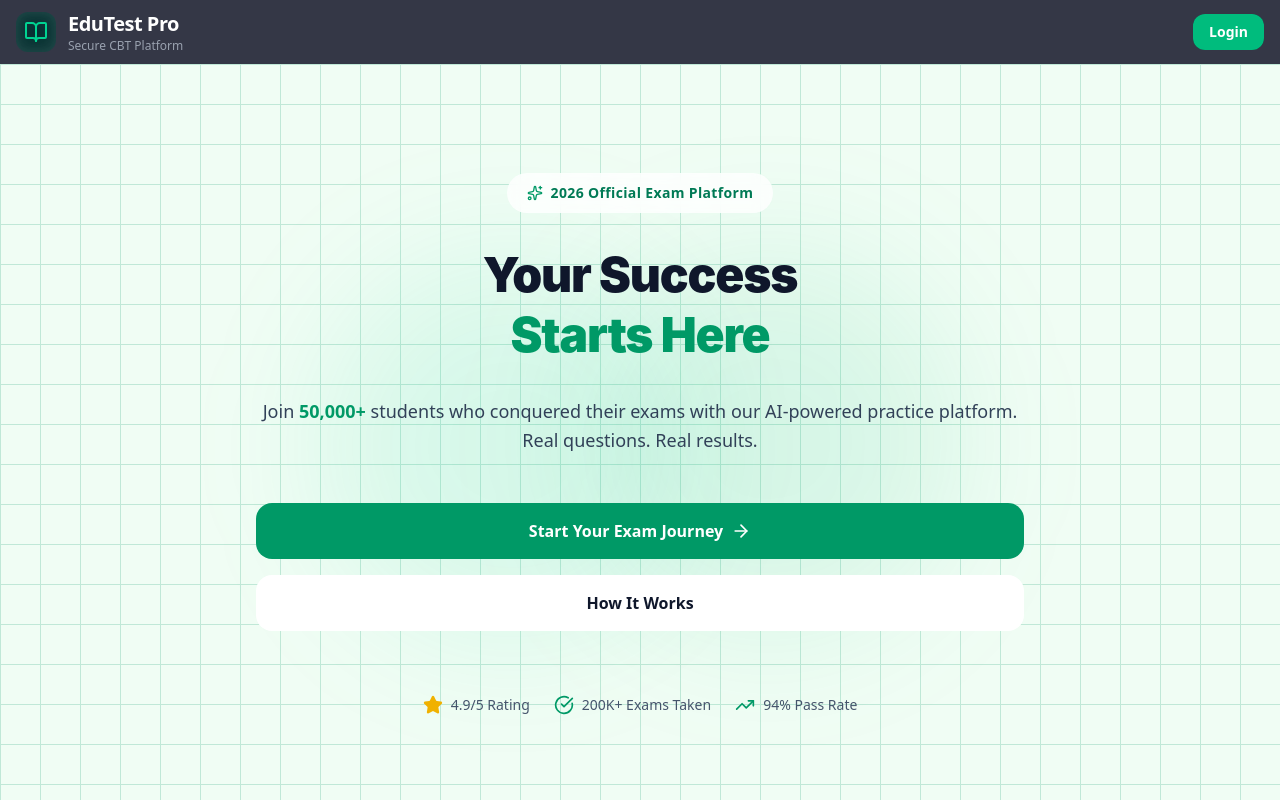
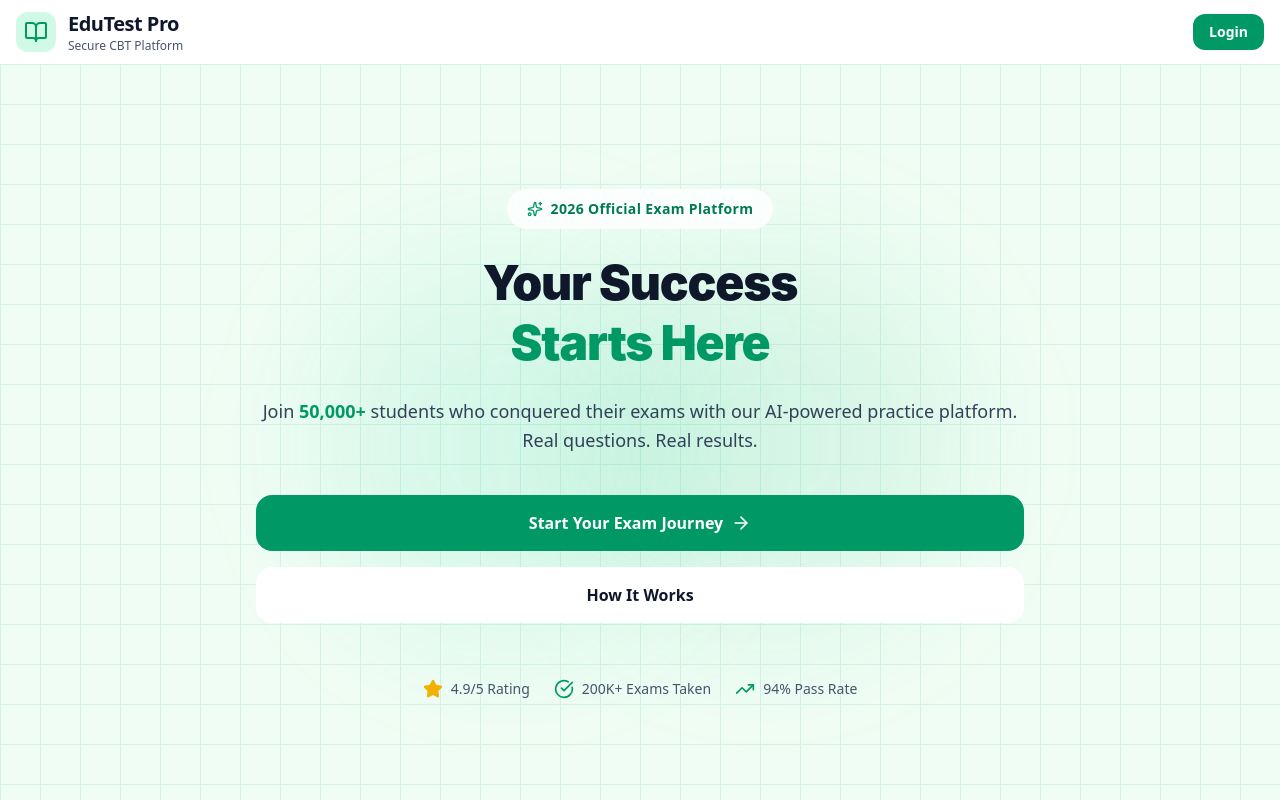
Before and after one commit to Dev-Taofeek/Edu-Test-Pro, a Next.js app: page / in a window 1280 px wide. Shown: the top 800 px of the page. Built offline with nearby package versions, Linux system fonts and the light colour scheme.

Commit message:
feat: Ui change

```diff
--- a/src/app/(auth)/register/page.js
+++ b/src/app/(auth)/register/page.js
@@ -173,7 +173,7 @@ export default function SignupPage() {
 
         const dobDate = new Date(dob);
         const today = new Date();
-        const age = today.getFullYear() - dobDate.getFullYear();
+        let age = today.getFullYear() - dobDate.getFullYear();
         const monthDiff = today.getMonth() - dobDate.getMonth();
 
         if (
--- a/src/app/dashboard/admin/layout.jsx
+++ b/src/app/dashboard/admin/layout.jsx
@@ -87,7 +87,7 @@ export default function AdminDashboardLayout({ children }) {
                         </Link>
                         <button
                             onClick={() => setIsSidebarOpen(false)}
-                            className="lg:hidden"
+                            className="lg:hidden cursor-pointer"
                         >
                             <X />
                         </button>
@@ -149,7 +149,7 @@ export default function AdminDashboardLayout({ children }) {
                     <header className="sticky top-0 bg-white border-b border-[#aeaeae] z-30 h-16 flex items-center px-6">
                         <button
                             onClick={() => setIsSidebarOpen(true)}
-                            className="lg:hidden"
+                            className="lg:hidden cursor-pointer"
                         >
                             <Menu />
                         </button>
--- a/src/app/exam/[examId]/page.js
+++ b/src/app/exam/[examId]/page.js
@@ -24,7 +24,7 @@ import {
     checkExamAvailability,
     formatTimeRemaining,
     getTimeRemaining,
-} from "@/utils/ExamUtils";
+} from "@/utils/examUtils";
 
 export default function ExamPage() {
     const { examId } = useParams();
--- a/src/app/instruction/page.js
+++ b/src/app/instruction/page.js
@@ -20,7 +20,7 @@ import { Button } from "@/components/ui/Button";
 
 export default function InstructionsPage({ onLoginClick }) {
     return (
-        <div className="flex flex-col min-h-screen bg-green-50">
+        <main className="flex flex-col min-h-screen bg-green-50">
             {/* Hero Section */}
             <section className="relative bg-linear-to-br from-green-50 via-emerald-50 to-green-50 text-slate-900 py-12 sm:py-16 border-b border-emerald-200">
                 {/* Background Effect */}
@@ -546,6 +546,6 @@ export default function InstructionsPage({ onLoginClick }) {
                     </div>
                 </div>
             </section>
-        </div>
+        </main>
     );
 }
--- a/src/app/layout.js
+++ b/src/app/layout.js
@@ -1,12 +1,8 @@
-"use client";
-
 import { Geist, Geist_Mono } from "next/font/google";
 import "./globals.css";
 import { UserProvider } from "./context/UserContext";
-import Navbar from "@/components/ui/Navbar";
-import Footer from "@/components/ui/Footer";
-import { usePathname } from "next/navigation";
 import { AuthProvider } from "./context/AuthContext";
+import LayoutWrapper from "@/components/LayoutWrapper";
 
 const geistSans = Geist({
     variable: "--font-geist-sans",
@@ -18,37 +14,12 @@ const geistMono = Geist_Mono({
     subsets: ["latin"],
 });
 
+export const metadata = {
+    title: "EduTest Pro - Secure CBT Platform",
+    description: "AI-powered exam preparation and secure testing platform",
+};
+
 export default function RootLayout({ children }) {
-    const pathname = usePathname();
-
-    // Static paths that should hide Navbar/Footer
-    const hiddenPaths = [
-        "/login",
-        "/register",
-        "/instruction",
-        "/forgot-password",
-        "/reset-password",
-
-        // Student dashboard
-        "/dashboard/student",
-        "/dashboard/student/exams",
-        "/dashboard/student/results",
-        "/dashboard/student/certificates",
-        "/dashboard/student/settings",
-
-        // Admin dashboard
-        "/dashboard/admin",
-        "/dashboard/admin/create-exam",
-        "/dashboard/admin/manage-students",
-        "/dashboard/admin/reports",
-        "/dashboard/admin/settings",
-    ];
-
-    // Dynamic exam pages → /exam/{examCode}
-    const isExamPage = pathname.startsWith("/exam/");
-
-    const hideNavbarFooter = hiddenPaths.includes(pathname) || isExamPage;
-
     return (
         <html lang="en">
             <body
@@ -56,9 +27,7 @@ export default function RootLayout({ children }) {
             >
                 <AuthProvider>
                     <UserProvider>
-                        {!hideNavbarFooter && <Navbar />}
-                        {children}
-                        {!hideNavbarFooter && <Footer />}
+                        <LayoutWrapper>{children}</LayoutWrapper>
                     </UserProvider>
                 </AuthProvider>
             </body>
--- a/src/app/page.js
+++ b/src/app/page.js
@@ -35,7 +35,7 @@ export default function LandingPage({ onLoginClick }) {
             {/* Hero Section */}
             <section className="relative min-h-[95vh] flex items-center justify-center overflow-hidden bg-linear-to-br from-green-50 via-emerald-50 to-green-50">
                 {/* Square Grid Background */}
-                <div className="absolute inset-0 opacity-20">
+                <div className="absolute inset-0 opacity-10">
                     <div
                         className="absolute inset-0"
                         style={{
@@ -44,7 +44,6 @@ export default function LandingPage({ onLoginClick }) {
                                 linear-gradient(to bottom, #059669 1px, transparent 1px)
                             `,
                             backgroundSize: "40px 40px",
-                            transform: `translateY(${scrollY * 0.3}px)`,
                         }}
                     />
                 </div>
@@ -63,12 +62,12 @@ export default function LandingPage({ onLoginClick }) {
                     />
                     <div
                         className="absolute bottom-32 left-1/4 w-20 h-20 border-2 border-emerald-300/25 rounded-lg"
-                        style={{ animation: "float 7s ease-in-out infinite" }}
+                        style={{ animation: "float 3s ease-in-out infinite" }}
                     />
                     <div
                         className="absolute bottom-20 right-1/3 w-28 h-28 border-2 border-emerald-400/30 rounded-lg"
                         style={{
-                            animation: "float 9s ease-in-out infinite reverse",
+                            animation: "float 4s ease-in-out infinite reverse",
                         }}
                     />
                 </div>
@@ -79,20 +78,8 @@ export default function LandingPage({ onLoginClick }) {
                     <div className="absolute bottom-1/4 right-1/4 w-96 h-96 bg-emerald-500/10 rounded-full blur-3xl" />
                 </div>
 
-                <style jsx>{`
-                    @keyframes float {
-                        0%,
-                        100% {
-                            transform: translateY(0px) rotate(0deg);
-                        }
-                        50% {
-                            transform: translateY(-20px) rotate(5deg);
-                        }
-                    }
-                `}</style>
-
-                <div className="relative z-10 max-w-7xl mx-auto px-4 sm:px-6 lg:px-8 py-20">
-                    <div className="text-center space-y-8">
+                <div className="relative z-10 max-w-7xl mx-auto px-4 sm:px-6 lg:px-8 py-8">
+                    <div className="text-center space-y-6">
                         {/* Badge */}
                         <div
                             className="inline-flex items-center gap-2 px-5 py-2.5 rounded-full
@@ -118,7 +105,7 @@ export default function LandingPage({ onLoginClick }) {
                         </h1>
 
                         {/* Subheadline */}
-                        <p className="text-lg sm:text-xl md:text-2xl text-slate-700 max-w-3xl mx-auto leading-relaxed font-light">
+                        <p className="text-lg sm:text-xl md:text-xl text-slate-700 max-w-3xl mx-auto leading-relaxed font-light">
                             Join{" "}
                             <span className="text-emerald-600 font-bold">
                                 50,000+
@@ -487,8 +474,8 @@ export default function LandingPage({ onLoginClick }) {
                     </div>
 
                     <p className="text-sm text-slate-500">
-                        ✓ No credit card required &nbsp;•&nbsp; ✓ 10,000+
-                        questions &nbsp;•&nbsp; ✓ Instant access
+                        ✓ No credit card required • ✓ 10,000+ questions • ✓
+                        Instant access
                     </p>
                 </div>
             </section>
--- /dev/null
+++ b/src/components/LayoutWrapper.jsx
@@ -0,0 +1,45 @@
+"use client";
+
+import { usePathname } from "next/navigation";
+import Navbar from "@/components/ui/Navbar";
+import Footer from "@/components/ui/Footer";
+
+export default function LayoutWrapper({ children }) {
+    const pathname = usePathname();
+
+    // Static paths that should hide Navbar/Footer
+    const hiddenPaths = [
+        "/login",
+        "/register",
+        "/instruction",
+        "/forgot-password",
+        "/reset-password",
+
+        // Student dashboard
+        "/dashboard/student",
+        "/dashboard/student/exams",
+        "/dashboard/student/results",
+        "/dashboard/student/certificates",
+        "/dashboard/student/settings",
+
+        // Admin dashboard
+        "/dashboard/admin",
+        "/dashboard/admin/create-exam",
+        "/dashboard/admin/manage-students",
+        "/dashboard/admin/reports",
+        "/dashboard/admin/settings",
+    ];
+
+    // Dynamic exam pages → /exam/{examCode}
+    const isExamPage = pathname.startsWith("/exam/");
+
+    const hideNavbarFooter = hiddenPaths.includes(pathname) || isExamPage;
+
+    return (
+        <>
+            {!hideNavbarFooter && <Navbar />}
+            {children}
+            {!hideNavbarFooter && <Footer />}
+        </>
+    );
+}
--- a/src/components/ui/Navbar.jsx
+++ b/src/components/ui/Navbar.jsx
@@ -7,8 +7,8 @@ import React from "react";
 const Navbar = ({ user, onLogout, onNavigate, currentPage }) => {
     return (
         <>
-            {/* Navigation - Glassmorphic Dark Theme */}
-            <header className="bg-slate-950/80 backdrop-blur-xl border-b border-white/10 sticky top-0 z-50 shadow-2xl shadow-black/20">
+            {/* Navigation - Matching Homepage Theme */}
+            <header className="bg-white/80 backdrop-blur-xl border-b border-emerald-200/50 sticky top-0 z-50 shadow-lg shadow-emerald-500/10">
                 <div className="max-w-7xl mx-auto px-4 sm:px-6 lg:px-8">
                     <div className="flex justify-between items-center h-16 sm:h-18">
                         <Link href={"/"}>
@@ -16,14 +16,14 @@ const Navbar = ({ user, onLogout, onNavigate, currentPage }) => {
                                 className="flex items-center cursor-pointer group"
                                 onClick={() => onNavigate?.("landing")}
                             >
-                                <div className="bg-emerald-500/20 backdrop-blur-sm p-2 rounded-xl mr-3 group-hover:bg-emerald-500/30 transition-all group-hover:scale-105 border border-emerald-500/30">
-                                    <BookOpen className="h-6 w-6 text-emerald-400" />
+                                <div className="bg-emerald-100 backdrop-blur-sm p-2 rounded-xl mr-3 group-hover:bg-emerald-200 transition-all group-hover:scale-105 border border-emerald-300/50 shadow-sm">
+                                    <BookOpen className="h-6 w-6 text-emerald-600" />
                                 </div>
                                 <div>
-                                    <h1 className="text-xl font-bold text-white tracking-tight">
+                                    <h1 className="text-xl font-bold text-slate-900 tracking-tight">
                                         EduTest Pro
                                     </h1>
-                                    <p className="text-xs text-gray-400 font-medium">
+                                    <p className="text-xs text-slate-600 font-medium">
                                         Secure CBT Platform
                                     </p>
                                 </div>
@@ -33,15 +33,15 @@ const Navbar = ({ user, onLogout, onNavigate, currentPage }) => {
                         <div className="flex items-center space-x-3 sm:space-x-4">
                             {user ? (
                                 <>
-                                    <div className="hidden md:flex items-center px-4 py-2 bg-emerald-500/10 backdrop-blur-sm border border-emerald-500/30 rounded-xl shadow-sm">
-                                        <UserIcon className="h-4 w-4 text-emerald-400 mr-2" />
-                                        <span className="text-sm font-semibold text-white">
+                                    <div className="hidden md:flex items-center px-4 py-2 bg-emerald-50 backdrop-blur-sm border border-emerald-200 rounded-xl shadow-sm">
+                                        <UserIcon className="h-4 w-4 text-emerald-600 mr-2" />
+                                        <span className="text-sm font-semibold text-slate-900">
                                             {user.name}
                                         </span>
                                     </div>
                                     <button
                                         onClick={onLogout}
-                                        className="p-2 text-gray-400 hover:text-red-400 hover:bg-red-500/10 backdrop-blur-sm rounded-xl transition-all cursor-pointer hover:scale-105 border border-transparent hover:border-red-500/30"
+                                        className="p-2 text-slate-600 hover:text-red-600 hover:bg-red-50 backdrop-blur-sm rounded-xl transition-all cursor-pointer hover:scale-105 border border-transparent hover:border-red-200"
                                         title="Logout"
                                     >
                                         <LogOut className="h-5 w-5" />
@@ -54,7 +54,7 @@ const Navbar = ({ user, onLogout, onNavigate, currentPage }) => {
                                             onClick={() =>
                                                 onNavigate?.("login")
                                             }
-                                            className="px-4 py-2 sm:px-5 sm:py-2.5 text-sm font-semibold text-white bg-emerald-500 backdrop-blur-sm hover:bg-emerald-600 rounded-xl transition-all cursor-pointer hover:scale-105 shadow-lg shadow-emerald-500/20"
+                                            className="px-4 py-2 sm:px-5 sm:py-2.5 text-sm font-semibold text-white bg-emerald-600 backdrop-blur-sm hover:bg-emerald-700 rounded-xl transition-all cursor-pointer hover:scale-105 shadow-lg shadow-emerald-500/30"
                                         >
                                             Login
                                         </button>
```
Also changed, not shown: src/app/globals.css (+10 -0 lines), src/components/ui/Footer.jsx (+31 -17 lines).
